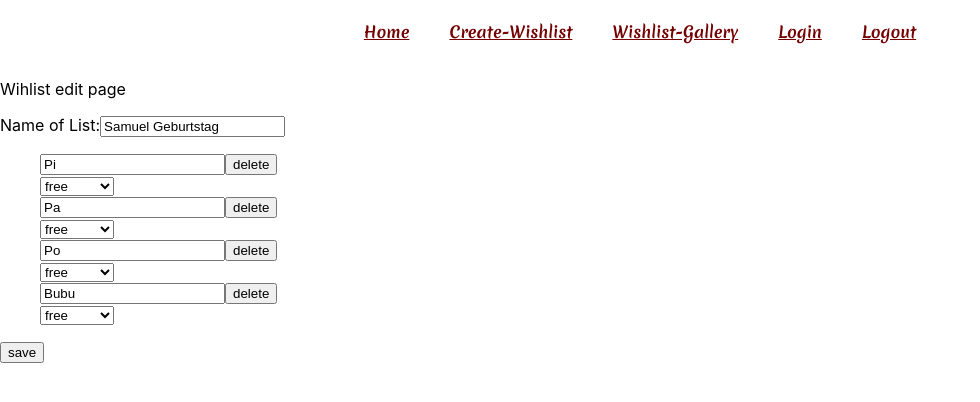
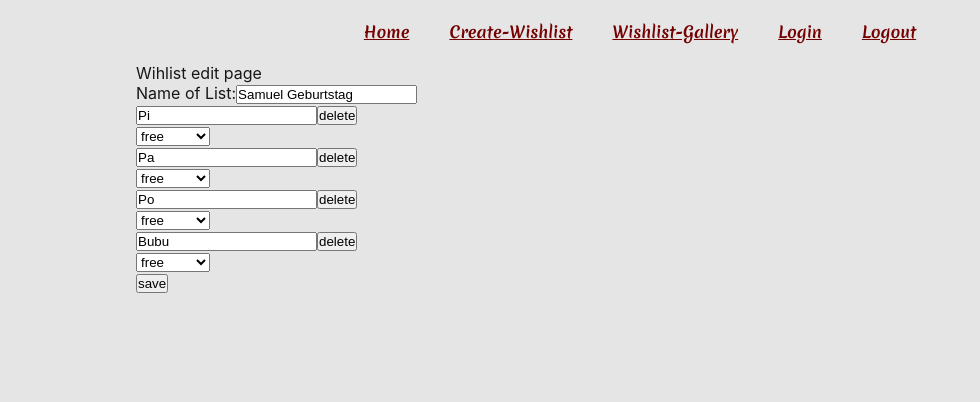
Before and after one commit to JohannaChiabotto/Wishlist, a React (Create React App) app in the folder frontend/: page /wishlistid in a window 1280 px wide. Shown: the top 402 px of the page, without its empty margins (0-980 px from the left). Built offline with nearby package versions, Linux system fonts and the light colour scheme.

Commit message:
Add Container

```diff
--- a/frontend/src/App.css
+++ /dev/null
@@ -1,38 +0,0 @@
-.App {
-  text-align: center;
-}
-
-.App-logo {
-  height: 40vmin;
-  pointer-events: none;
-}
-
-@media (prefers-reduced-motion: no-preference) {
-  .App-logo {
-    animation: App-logo-spin infinite 20s linear;
-  }
-}
-
-.App-header {
-  background-color: #282c34;
-  min-height: 100vh;
-  display: flex;
-  flex-direction: column;
-  align-items: center;
-  justify-content: center;
-  font-size: calc(10px + 2vmin);
-  color: white;
-}
-
-.App-link {
-  color: #61dafb;
-}
-
-@keyframes App-logo-spin {
-  from {
-    transform: rotate(0deg);
-  }
-  to {
-    transform: rotate(360deg);
-  }
-}
--- a/frontend/src/App.tsx
+++ b/frontend/src/App.tsx
@@ -1,25 +1,27 @@
 import React from 'react';
-import './App.css';
 import HomePage from "./pages/home/HomePage";
 import NavigationBar from "./components/navigationBar/NavigationBar";
 import {BrowserRouter, Route, Routes} from "react-router-dom";
 import AddWishlist from "./pages/createWishlist/AddWishlist";
 import WishlistGalleryPage from "./pages/wishlistGallery/WishlistGalleryPage";
 import EditWishlistPage from "./pages/editWishlistPage/EditWishlistPage";
+import Container from "./components/container/Container";
 
 function App() {
-  return (
+    return (
         <BrowserRouter>
             <NavigationBar></NavigationBar>
-            <Routes>
+            <Container>
+                <Routes>
                     <Route path={"/"} element={<HomePage/>}/>
                     <Route path={"/create-wishlist"} element={<AddWishlist/>}/>
                     <Route path={"/wishlist-gallery"} element={<WishlistGalleryPage/>}/>
                     <Route path={"/wishlistid"} element={<EditWishlistPage/>}/>
                     <Route path={"*"} element={<HomePage/>}/>
-            </Routes>
+                </Routes>
+            </Container>
         </BrowserRouter>
-  );
+    );
 }
 
 export default App;
--- a/frontend/src/assets/style/Colors.scss
+++ b/frontend/src/assets/style/Colors.scss
@@ -2,3 +2,14 @@
 $red-1: #740001;
 $yellow-1: #d3a625;
 $green-1: #2d7e4c;
+
+$grey-50: #fafafa;
+$grey-100: #f5f5f5;
+$grey-200: #e5e5e5;
+$grey-300: #d4d4d4;
+$grey-400: #a3a3a3;
+$grey-500: #737373;
+$grey-600: #525252;
+$grey-700: #404040;
+$grey-800: #262626;
+$grey-900: #171717;
--- /dev/null
+++ b/frontend/src/components/container/Container.module.scss
@@ -0,0 +1,11 @@
+
+.Container {
+  width: 100%;
+  padding: 0 20px;
+  margin: 0 auto;
+
+  @media (min-width: 1048px) {
+    width: 1008px;
+    padding: 0;
+  }
+}
--- /dev/null
+++ b/frontend/src/components/container/Container.tsx
@@ -0,0 +1,13 @@
+import style from './Container.module.scss';
+interface ContainerProps {
+    children: React.ReactNode;
+}
+
+const Container = (props: ContainerProps) => {
+    return (
+        <div className={style.Container} >
+            {props.children}
+        </div>
+    );
+}
+export default Container;
--- a/frontend/src/index.css
+++ b/frontend/src/index.css
@@ -5,6 +5,14 @@ body {
     sans-serif;
   -webkit-font-smoothing: antialiased;
   -moz-osx-font-smoothing: grayscale;
+  background: #e5e5e5;
+  color:#171717;
+}
+
+*{
+  margin: 0;
+  padding: 0;
+  box-sizing: border-box;
 }
 
 code {
--- a/frontend/src/pages/home/HomePage.tsx
+++ b/frontend/src/pages/home/HomePage.tsx
@@ -1,4 +1,5 @@
 import {Link} from "react-router-dom";
+import Container from "../../components/container/Container";
 import Button from "../../components/button/Button";
 
 export default function HomePage(){
```
